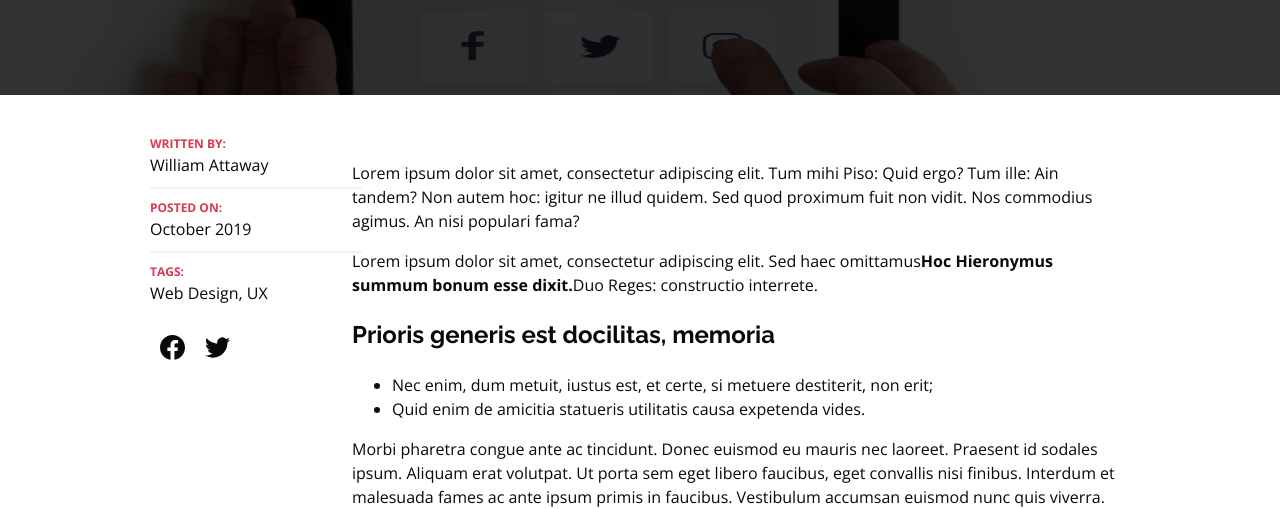
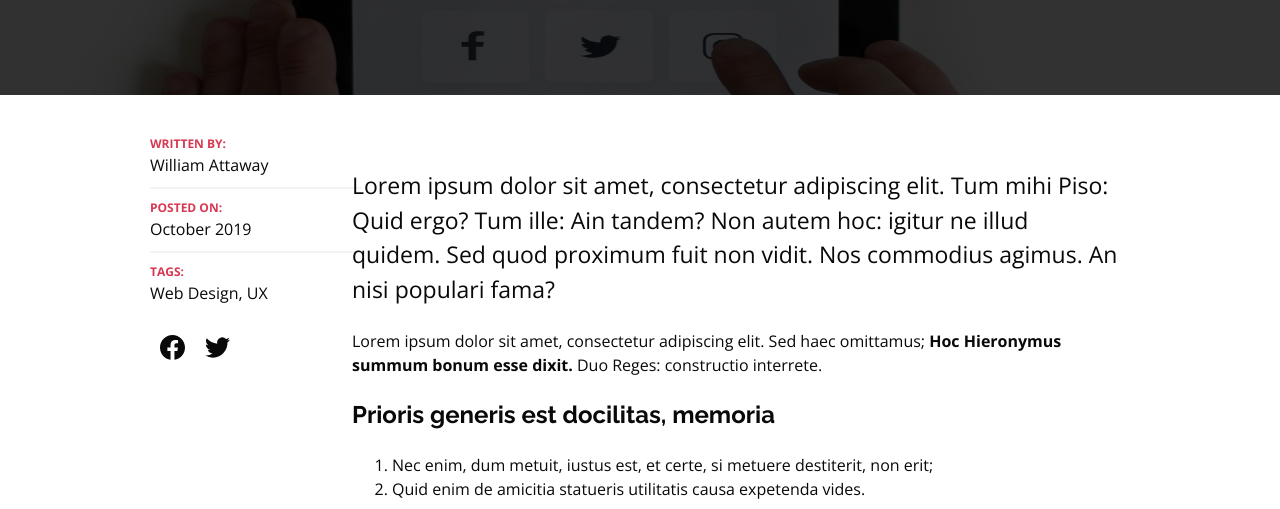
Before and after one commit to andreammgcol/holbertonschool-web_front_end, a plain HTML site: page 0x04-flexbox/100-article.html in a window 1280 px wide. Shown: the part 296-805 px from the top of the page. Drawn offline with nearby package versions, Linux system fonts and the light colour scheme; files whose address does not match are found by name.

Commit message:
update ordered list

```diff
--- a/0x04-flexbox/100-article.html
+++ b/0x04-flexbox/100-article.html
@@ -7,7 +7,7 @@
     <meta name="description" content="Description of the page less than 150 characters">
     <link rel="icon" type="image/jpg" href="../images/favicon.jpg">
     <link href="https://fonts.googleapis.com/css?family=Open+Sans:400,700|Raleway:700&display=swap" rel="stylesheet">
-    <link rel="stylesheet" href="14-styles.css">
+    <link rel="stylesheet" href="100-styles.css">
   </head>
   <body>
     <!-- Header -->
@@ -65,12 +65,12 @@
           <div class="post">
             <article class="post-content">
               <p>Lorem ipsum dolor sit amet, consectetur adipiscing elit. Tum mihi Piso: Quid ergo? Tum ille: Ain tandem? Non autem hoc: igitur ne illud quidem. Sed quod proximum fuit non vidit. Nos commodius agimus. An nisi populari fama?</p>
-              <p>Lorem ipsum dolor sit amet, consectetur adipiscing elit. Sed haec omittamus<b>Hoc Hieronymus summum bonum esse dixit.</b>Duo Reges: constructio interrete.</p>
+              <p>Lorem ipsum dolor sit amet, consectetur adipiscing elit. Sed haec omittamus; <b>Hoc Hieronymus summum bonum esse dixit.</b> Duo Reges: constructio interrete.</p>
               <h2>Prioris generis est docilitas, memoria</h2>
-              <ul>
+              <ol>
                 <li>Nec enim, dum metuit, iustus est, et certe, si metuere destiterit, non erit;</li>
                 <li>Quid enim de amicitia statueris utilitatis causa expetenda vides.</li>
-              </ul>
+              </ol>
               <p>Morbi pharetra congue ante ac tincidunt. Donec euismod eu mauris nec laoreet. Praesent id sodales ipsum. Aliquam erat volutpat. Ut porta sem eget libero faucibus, eget convallis nisi finibus. Interdum et malesuada fames ac ante ipsum primis in faucibus. Vestibulum accumsan euismod nunc quis viverra.</p>
               <figure>
                 <img src="./images/6da1e68f404908e71e94e60bb156d01858a21191.jpg" alt="Glasses, baby converse shoes, black bag, wipes on a dresser with an open drawer" width="620" height="350">
```
